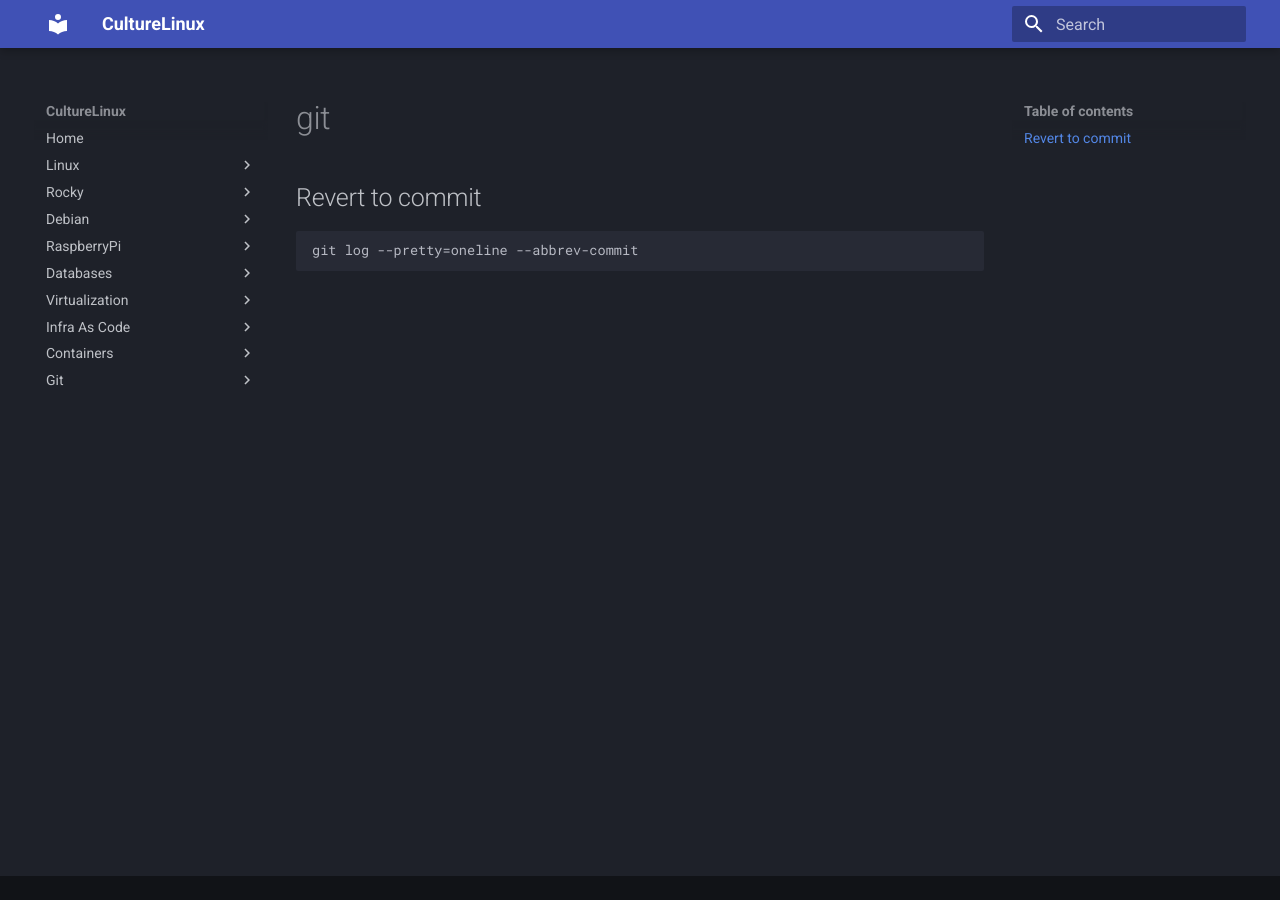
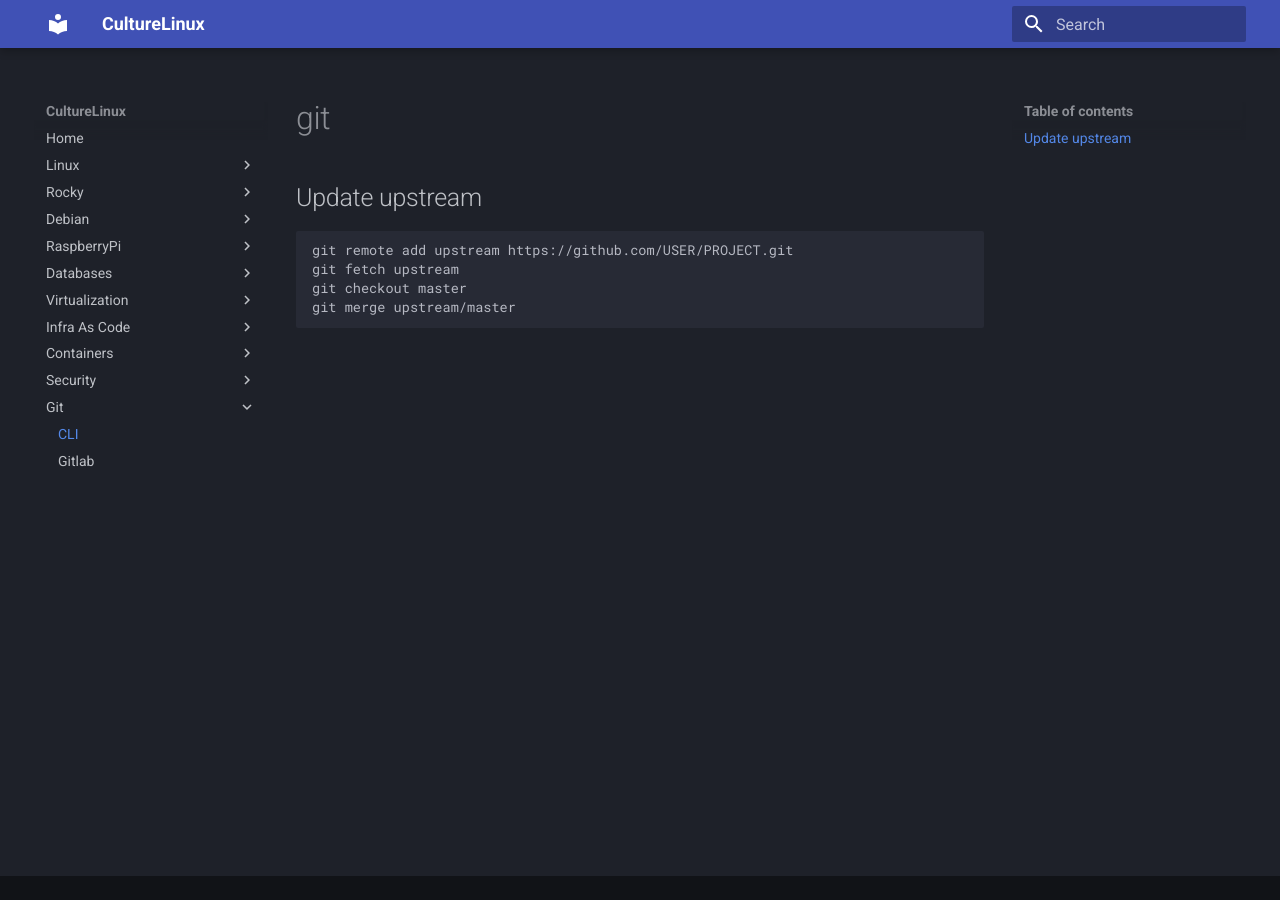
Before and after one commit to CultureLinux/doc, an MkDocs documentation site: the page built from docs/git/git.md, in a window 1280 px wide. Built offline with MkDocs 1.6.1 and Material for MkDocs 9.7.7, drawn with Linux system fonts in a browser that asks for light colours.

Commit message:
add letsencrypt

```diff
--- a/docs/git/git.md
+++ b/docs/git/git.md
@@ -1,3 +1,6 @@
 # git
-## Revert to commit
-    git log --pretty=oneline --abbrev-commit
+## Update upstream
+    git remote add upstream https://github.com/USER/PROJECT.git
+    git fetch upstream
+    git checkout master
+    git merge upstream/master
--- a/mkdocs.yml
+++ b/mkdocs.yml
@@ -55,5 +55,8 @@ nav:
     - 'OpenToFu' : iac/opentofu.md
   - 'Containers':
     - 'Docker' : containers/docker.md
+  - Security:
+    - 'Lets Encrypt' : security/letsencrypt.md
   - Git:
+    - 'CLI' : git/git.md
     - 'Gitlab' : git/gitlab.md
```
Also changed, not shown: docs/kubernetes/mikrok8s.md (renamed from docs/kubernates/mikrok8s.md, +1 -1 lines), docs/security/letsencrypt.md (added, +26 -0 lines).
